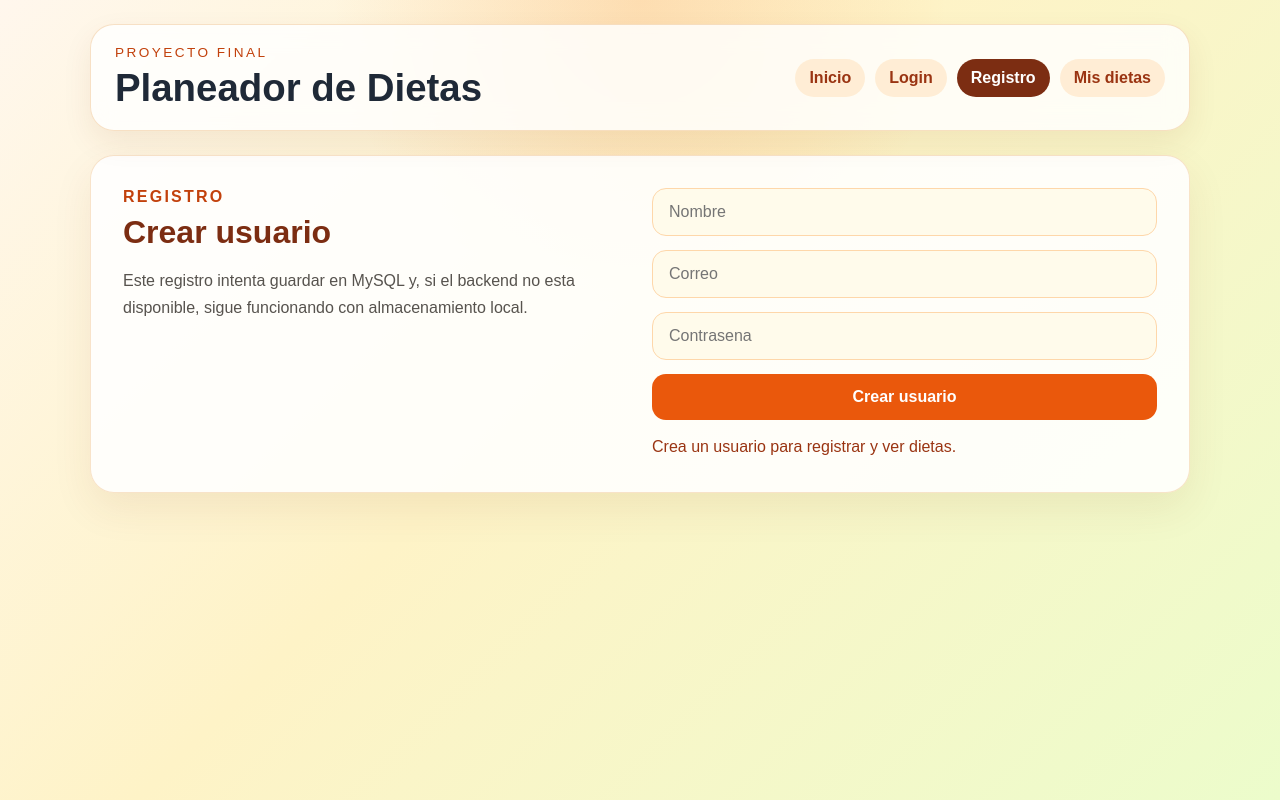
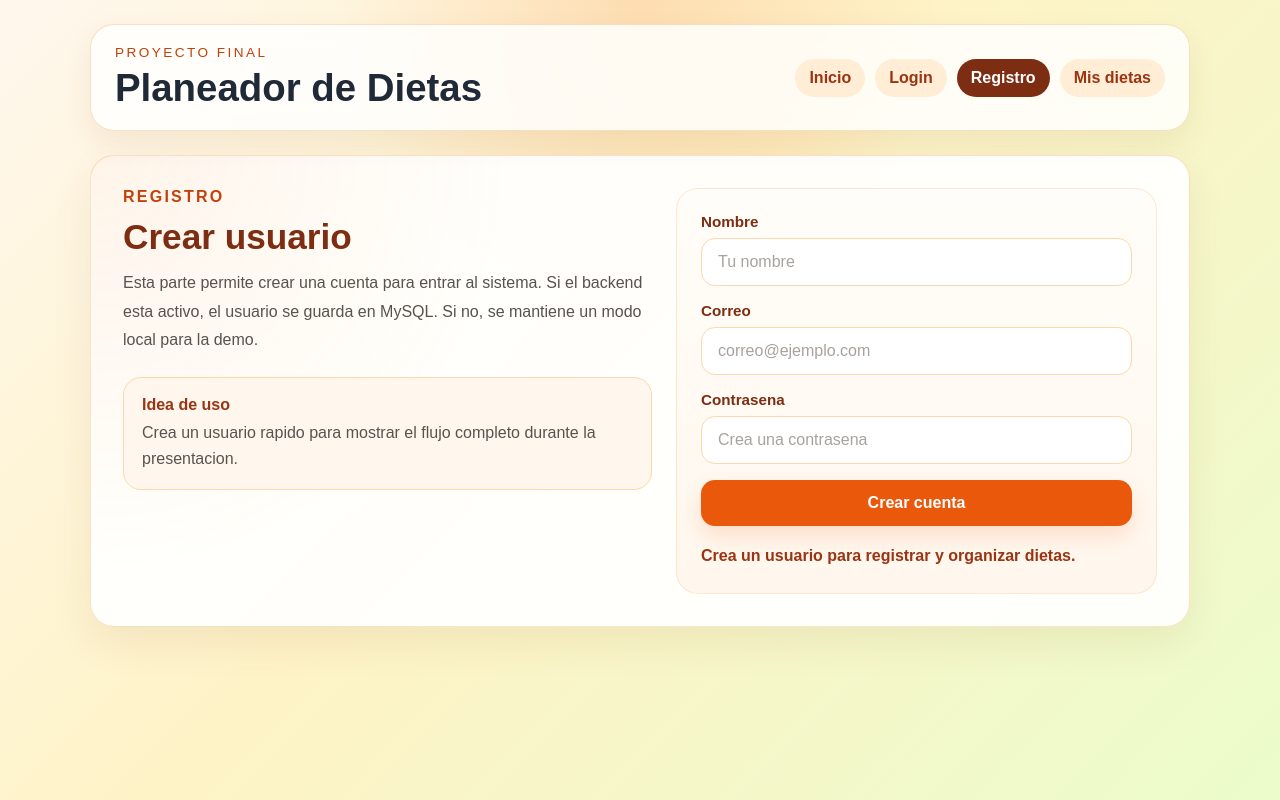
Before and after one commit to maoescobar0911-star/Proyecto_Final, a Vue app in the folder frontend-vue/: page /registro in a window 1280 px wide. Built offline with nearby package versions, Linux system fonts and the light colour scheme; the HTML template or start-up script is replaced by a standard one.

Commit message:
ajustes visuales en login y registro

```diff
--- a/frontend-vue/src/views/LoginView.vue
+++ b/frontend-vue/src/views/LoginView.vue
@@ -7,7 +7,7 @@ const form = reactive({
   password: '',
 })
 
-const message = ref('Ingresa con un usuario registrado para ver tus dietas.')
+const message = ref('Ingresa con tu usuario para ver tus dietas.')
 
 async function login() {
   try {
@@ -17,7 +17,7 @@ async function login() {
     })
 
     localStorage.setItem('planner-session', JSON.stringify(data.user))
-    message.value = `Sesion iniciada con backend como ${data.user.nombre}.`
+    message.value = `Bienvenido, ${data.user.nombre}. Ya puedes entrar al panel.`
     return
   } catch (error) {
     const usuarios = JSON.parse(localStorage.getItem('planner-users') || '[]')
@@ -32,31 +32,44 @@ async function login() {
     }
 
     localStorage.setItem('planner-session', JSON.stringify(existe))
-    message.value = `Sesion iniciada en modo demo como ${existe.nombre}.`
+    message.value = `Bienvenido, ${existe.nombre}. Entraste en modo demo local.`
   }
 }
 </script>
 
 <template>
   <section class="auth-layout panel">
-    <div>
+    <div class="info-card">
       <p class="label">Acceso</p>
       <h2>Iniciar sesion</h2>
       <p class="description">
-        Esta vista intenta usar el backend y, si no responde, sigue funcionando en modo
-        demo local para que no se caiga tu presentacion.
+        Entra con tu cuenta para revisar y organizar tus dietas. Si el backend no esta
+        disponible, la vista sigue funcionando para que la demostracion no se detenga.
       </p>
+
+      <div class="helper-box">
+        <strong>Tip para la exposicion</strong>
+        <span>Puedes usar un usuario de prueba o crear uno nuevo desde registro.</span>
+      </div>
     </div>
 
     <form class="auth-form" @submit.prevent="login">
-      <input v-model="form.email" type="email" placeholder="Correo" required />
-      <input
-        v-model="form.password"
-        type="password"
-        placeholder="Contrasena"
-        required
-      />
-      <button type="submit">Entrar</button>
+      <label class="field">
+        <span>Correo</span>
+        <input v-model="form.email" type="email" placeholder="correo@ejemplo.com" required />
+      </label>
+
+      <label class="field">
+        <span>Contrasena</span>
+        <input
+          v-model="form.password"
+          type="password"
+          placeholder="Ingresa tu contrasena"
+          required
+        />
+      </label>
+
+      <button type="submit">Entrar al sistema</button>
       <p class="message">{{ message }}</p>
     </form>
   </section>
@@ -65,13 +78,22 @@ async function login() {
 <style scoped>
 .auth-layout {
   display: grid;
-  grid-template-columns: 1fr 1fr;
+  grid-template-columns: 1.1fr 1fr;
   gap: 24px;
   padding: 32px;
+  background:
+    radial-gradient(circle at left top, rgba(251, 146, 60, 0.1), transparent 35%),
+    rgba(255, 255, 255, 0.92);
+}
+
+.info-card {
+  display: grid;
+  align-content: start;
+  gap: 12px;
 }
 
 .label {
-  margin: 0 0 8px;
+  margin: 0;
   color: #c2410c;
   text-transform: uppercase;
   letter-spacing: 0.14em;
@@ -80,18 +102,54 @@ async function login() {
 
 h2 {
   margin: 0;
-  font-size: 2rem;
+  font-size: 2.2rem;
   color: #7c2d12;
+  line-height: 1.1;
 }
 
 .description {
+  margin: 0;
   color: #57534e;
-  line-height: 1.7;
+  line-height: 1.8;
+}
+
+.helper-box {
+  display: grid;
+  gap: 6px;
+  margin-top: 10px;
+  padding: 18px;
+  border-radius: 18px;
+  background: #fff7ed;
+  border: 1px solid #fed7aa;
+}
+
+.helper-box strong {
+  color: #9a3412;
+}
+
+.helper-box span {
+  color: #57534e;
+  line-height: 1.6;
 }
 
 .auth-form {
   display: grid;
-  gap: 14px;
+  gap: 16px;
+  padding: 24px;
+  border-radius: 22px;
+  background: linear-gradient(180deg, #fffdf9 0%, #fff7ed 100%);
+  border: 1px solid rgba(251, 146, 60, 0.2);
+}
+
+.field {
+  display: grid;
+  gap: 8px;
+}
+
+.field span {
+  color: #7c2d12;
+  font-weight: 700;
+  font-size: 0.95rem;
 }
 
 input,
@@ -103,8 +161,13 @@ button {
 }
 
 input {
-  background: #fffbeb;
+  background: white;
   border: 1px solid #fed7aa;
+  color: #44403c;
+}
+
+input::placeholder {
+  color: #a8a29e;
 }
 
 button {
@@ -112,12 +175,14 @@ button {
   color: white;
   font-weight: 700;
   cursor: pointer;
+  box-shadow: 0 10px 22px rgba(124, 45, 18, 0.16);
 }
 
 .message {
   margin: 0;
   color: #9a3412;
-  line-height: 1.6;
+  line-height: 1.7;
+  font-weight: 600;
 }
 
 @media (max-width: 760px) {
@@ -125,5 +190,9 @@ button {
     grid-template-columns: 1fr;
     padding: 24px;
   }
+
+  .auth-form {
+    padding: 20px;
+  }
 }
 </style>
--- a/frontend-vue/src/views/RegistroView.vue
+++ b/frontend-vue/src/views/RegistroView.vue
@@ -8,7 +8,7 @@ const form = reactive({
   password: '',
 })
 
-const message = ref('Crea un usuario para registrar y ver dietas.')
+const message = ref('Crea un usuario para registrar y organizar dietas.')
 
 async function registrar() {
   try {
@@ -19,7 +19,7 @@ async function registrar() {
     })
 
     localStorage.setItem('planner-session', JSON.stringify(data.user))
-    message.value = `Usuario ${data.user.nombre} creado en backend.`
+    message.value = `Usuario ${data.user.nombre} creado correctamente.`
   } catch (error) {
     const usuarios = JSON.parse(localStorage.getItem('planner-users') || '[]')
     const yaExiste = usuarios.some((usuario) => usuario.email === form.email)
@@ -39,7 +39,7 @@ async function registrar() {
     usuarios.push(nuevoUsuario)
     localStorage.setItem('planner-users', JSON.stringify(usuarios))
     localStorage.setItem('planner-session', JSON.stringify(nuevoUsuario))
-    message.value = `Usuario ${form.nombre} creado en modo demo.`
+    message.value = `Usuario ${form.nombre} creado en modo demo local.`
   }
 
   form.nombre = ''
@@ -50,25 +50,42 @@ async function registrar() {
 
 <template>
   <section class="auth-layout panel">
-    <div>
+    <div class="info-card">
       <p class="label">Registro</p>
       <h2>Crear usuario</h2>
       <p class="description">
-        Este registro intenta guardar en MySQL y, si el backend no esta disponible,
-        sigue funcionando con almacenamiento local.
+        Esta parte permite crear una cuenta para entrar al sistema. Si el backend esta
+        activo, el usuario se guarda en MySQL. Si no, se mantiene un modo local para la demo.
       </p>
+
+      <div class="helper-box">
+        <strong>Idea de uso</strong>
+        <span>Crea un usuario rapido para mostrar el flujo completo durante la presentacion.</span>
+      </div>
     </div>
 
     <form class="auth-form" @submit.prevent="registrar">
-      <input v-model="form.nombre" type="text" placeholder="Nombre" required />
-      <input v-model="form.email" type="email" placeholder="Correo" required />
-      <input
-        v-model="form.password"
-        type="password"
-        placeholder="Contrasena"
-        required
-      />
-      <button type="submit">Crear usuario</button>
+      <label class="field">
+        <span>Nombre</span>
+        <input v-model="form.nombre" type="text" placeholder="Tu nombre" required />
+      </label>
+
+      <label class="field">
+        <span>Correo</span>
+        <input v-model="form.email" type="email" placeholder="correo@ejemplo.com" required />
+      </label>
+
+      <label class="field">
+        <span>Contrasena</span>
+        <input
+          v-model="form.password"
+          type="password"
+          placeholder="Crea una contrasena"
+          required
+        />
+      </label>
+
+      <button type="submit">Crear cuenta</button>
       <p class="message">{{ message }}</p>
     </form>
   </section>
@@ -77,13 +94,22 @@ async function registrar() {
 <style scoped>
 .auth-layout {
   display: grid;
-  grid-template-columns: 1fr 1fr;
+  grid-template-columns: 1.1fr 1fr;
   gap: 24px;
   padding: 32px;
+  background:
+    radial-gradient(circle at left top, rgba(251, 146, 60, 0.1), transparent 35%),
+    rgba(255, 255, 255, 0.92);
+}
+
+.info-card {
+  display: grid;
+  align-content: start;
+  gap: 12px;
 }
 
 .label {
-  margin: 0 0 8px;
+  margin: 0;
   color: #c2410c;
   text-transform: uppercase;
   letter-spacing: 0.14em;
@@ -92,18 +118,54 @@ async function registrar() {
 
 h2 {
   margin: 0;
-  font-size: 2rem;
+  font-size: 2.2rem;
   color: #7c2d12;
+  line-height: 1.1;
 }
 
 .description {
+  margin: 0;
   color: #57534e;
-  line-height: 1.7;
+  line-height: 1.8;
+}
+
+.helper-box {
+  display: grid;
+  gap: 6px;
+  margin-top: 10px;
+  padding: 18px;
+  border-radius: 18px;
+  background: #fff7ed;
+  border: 1px solid #fed7aa;
+}
+
+.helper-box strong {
+  color: #9a3412;
+}
+
+.helper-box span {
+  color: #57534e;
+  line-height: 1.6;
 }
 
 .auth-form {
   display: grid;
-  gap: 14px;
+  gap: 16px;
+  padding: 24px;
+  border-radius: 22px;
+  background: linear-gradient(180deg, #fffdf9 0%, #fff7ed 100%);
+  border: 1px solid rgba(251, 146, 60, 0.2);
+}
+
+.field {
+  display: grid;
+  gap: 8px;
+}
+
+.field span {
+  color: #7c2d12;
+  font-weight: 700;
+  font-size: 0.95rem;
 }
 
 input,
@@ -115,8 +177,13 @@ button {
 }
 
 input {
-  background: #fffbeb;
+  background: white;
   border: 1px solid #fed7aa;
+  color: #44403c;
+}
+
+input::placeholder {
+  color: #a8a29e;
 }
 
 button {
@@ -124,12 +191,14 @@ button {
   color: white;
   font-weight: 700;
   cursor: pointer;
+  box-shadow: 0 10px 22px rgba(234, 88, 12, 0.16);
 }
 
 .message {
   margin: 0;
   color: #9a3412;
-  line-height: 1.6;
+  line-height: 1.7;
+  font-weight: 600;
 }
 
 @media (max-width: 760px) {
@@ -137,5 +206,9 @@ button {
     grid-template-columns: 1fr;
     padding: 24px;
   }
+
+  .auth-form {
+    padding: 20px;
+  }
 }
 </style>
```
